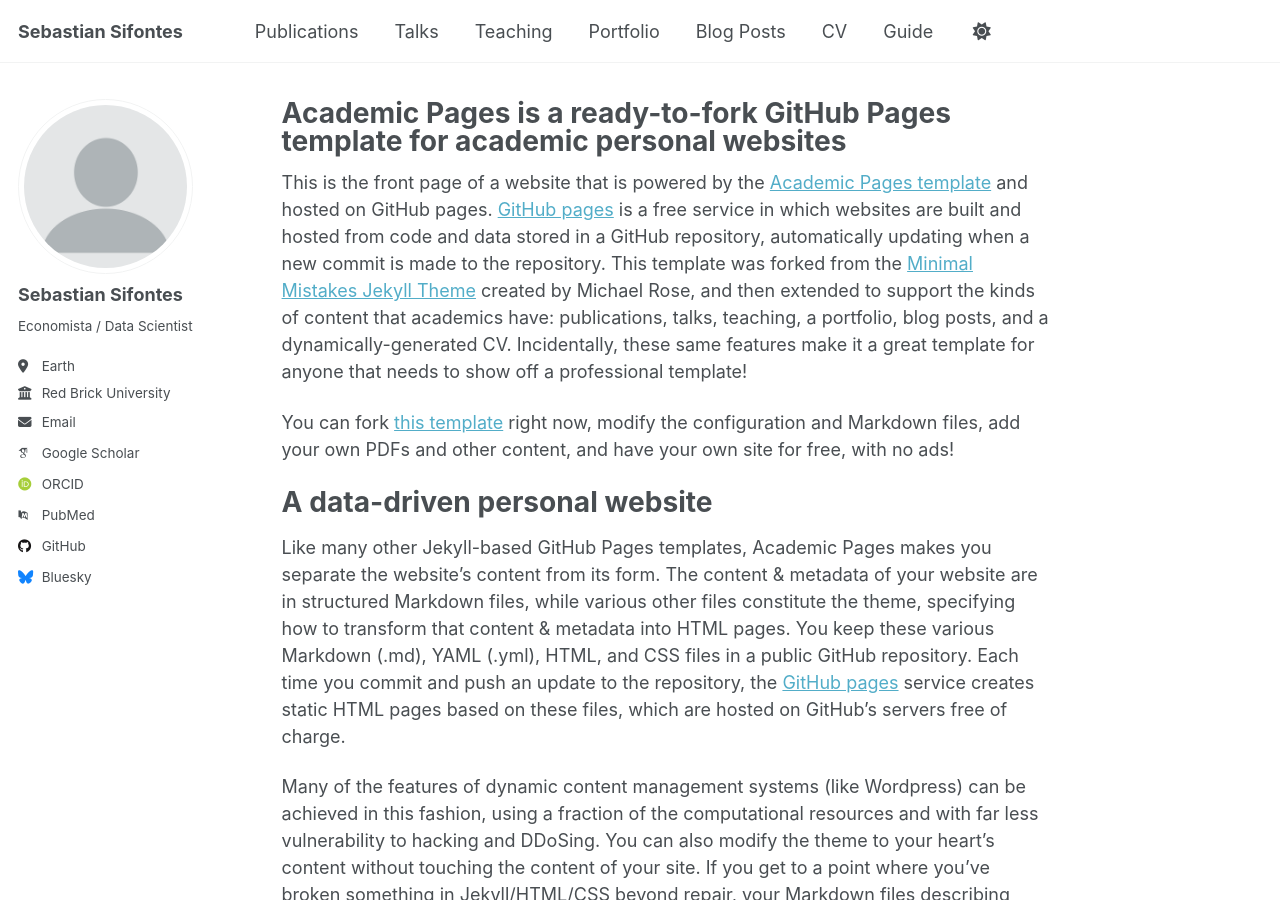
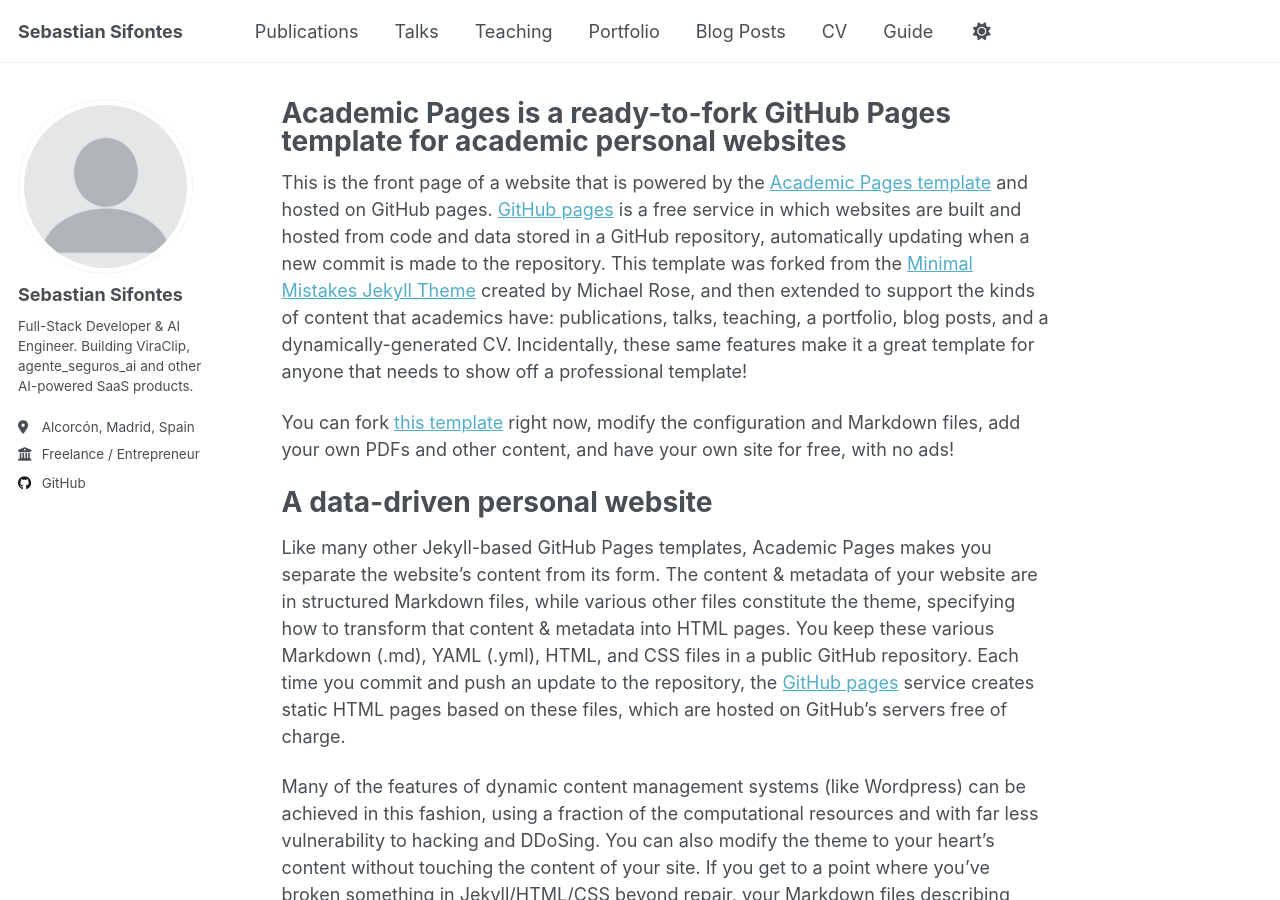
Before and after one commit to sebsv123/sebsv123.github.io, a Jekyll site: the page built from _pages/about.md, in a window 1280 px wide and 900 px high. Built offline with Jekyll 4.4.1, drawn with Linux system fonts in a browser that asks for light colours; some web fonts are replaced; a script that is not in the unit is left out.

Commit message:
fix: update profile info - bio, location, employer and timezone

```diff
--- a/_config.yml
+++ b/_config.yml
@@ -12,7 +12,7 @@ site_theme               : "default"
 title                    : "Sebastian Sifontes"
 title_separator          : "-"
 name                     : &name "Sebastian Sifontes"
-description              : &description "Mi sitio web personal y portafolio"
+description              : &description "Full-Stack Developer & AI Engineer | Building ViraClip and AI-powered SaaS products"
 url                      : "https://sebsv123.github.io" # the base hostname & protocol for your site e.g. "https://[your GitHub username].github.io" or if you already have some other page hosted on Github then use "https://[your GitHub username].github.io/[Your Repo Name]"
 baseurl                  : "" # the subpath of your site, e.g. "/blog"
 repository               : "sebsv123/sebsv123.github.io"
@@ -25,20 +25,20 @@ author:
   avatar           : "profile.png"
   name             : "Sebastian Sifontes"
   pronouns         : # example: "she/her"
-  bio              : "Economista / Data Scientist"
-  location         : "Earth"
-  employer         : "Red Brick University"
+  bio              : "Full-Stack Developer & AI Engineer. Building ViraClip, agente_seguros_ai and other AI-powered SaaS products."
+  location         : "Alcorcón, Madrid, Spain"
+  employer         : "Freelance / Entrepreneur"
   uri              : # URL
-  email            : "none@example.org"
+  email            : # add your email here
 
   # Academic websites
   academia         : # URL
   arxiv            : # URL - Update with the correct link to your profile
-  googlescholar    : "https://scholar.google.com/citations?user=PS_CX0AAAAAJ"
+  googlescholar    : # URL
   impactstory      : # URL
-  orcid            : "http://orcid.org/yourorcidurl"
+  orcid            : # URL
   semantic         : # URL
-  pubmed           : "https://www.ncbi.nlm.nih.gov/pubmed/?term=john+snow"
+  pubmed           : # URL
   researchgate     : # URL
   scopus           : # URL
 
@@ -52,7 +52,7 @@ author:
 
   # Social media
   artstation       : # Username
-  bluesky          : "bsky.app" # Replace this with you Bluesky username
+  bluesky          : # Replace this with your Bluesky username
   facebook         : # Username
   flickr           : # Username
   foursquare       : # Username
@@ -297,7 +297,7 @@ sass:
 permalink: /:categories/:title/
 # paginate: 5 # amount of posts to show
 # paginate_path: /page:num/
-timezone: Etc/UTC # http://en.wikipedia.org/wiki/List_of_tz_database_time_zones
+timezone: Europe/Madrid # http://en.wikipedia.org/wiki/List_of_tz_database_time_zones
 
 
 # Plugins
```
